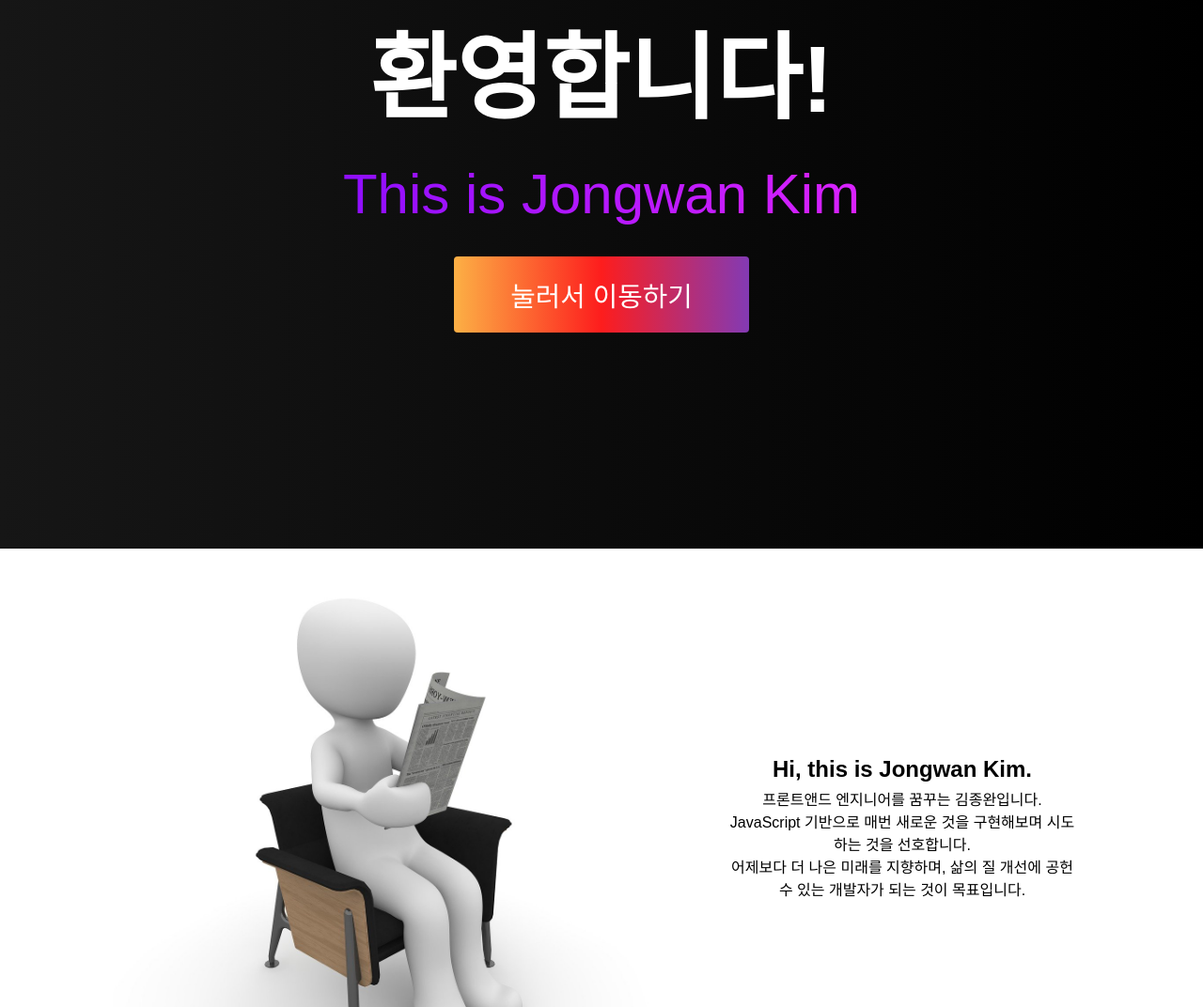
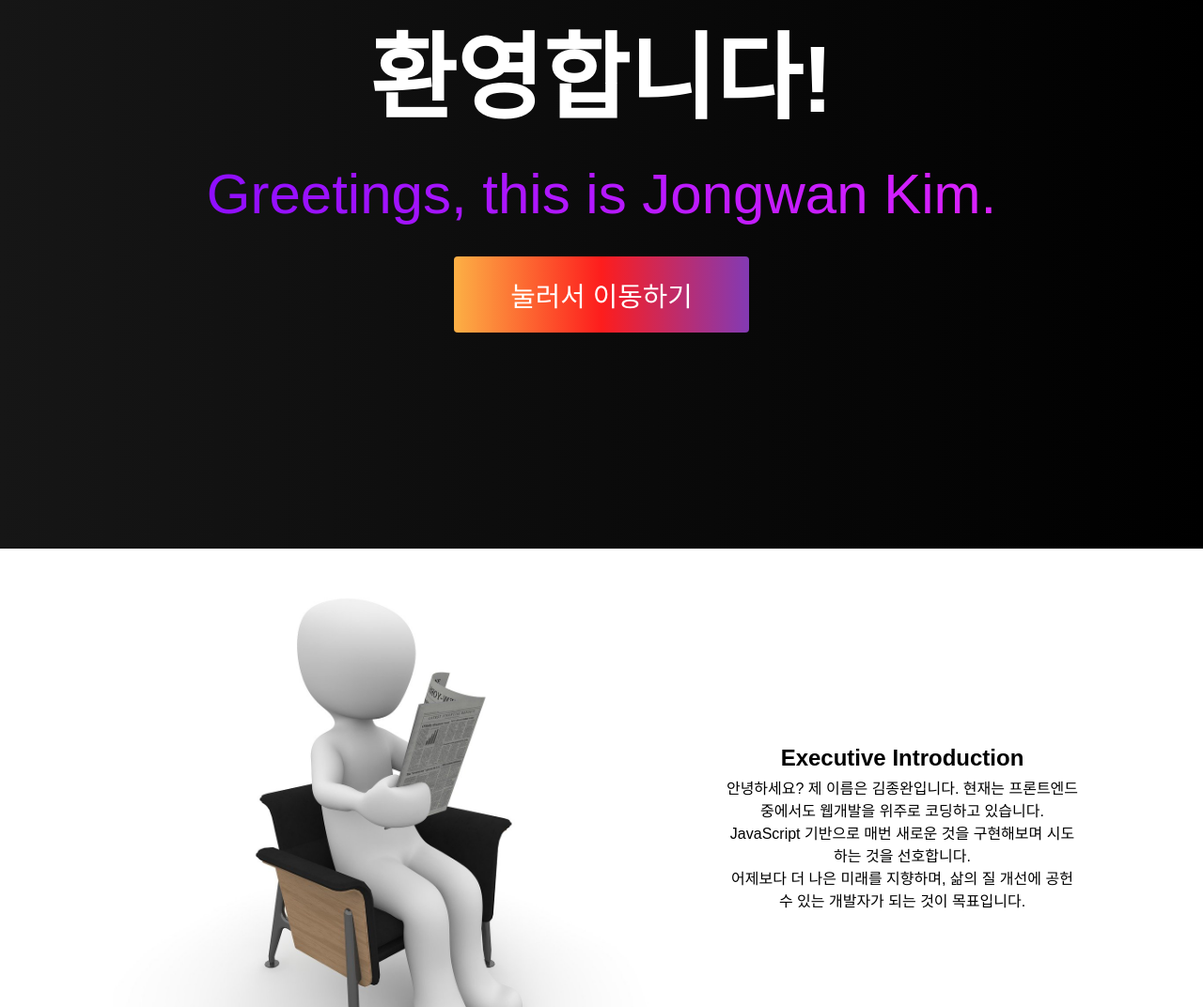
Before and after one commit to mireu-san/js-mireu, a website: page index.html in a window 1280 px wide. Shown: the part 227-1299 px from the top of the page at 94% size. Drawn offline with Linux system fonts and the light colour scheme.

Commit message:
first draft complete - checkpoint

```diff
--- a/index.html
+++ b/index.html
@@ -24,7 +24,7 @@
     <div class="intro" id="front">
         <div class="intro__container">
             <h1 class="intro__head"> <span>환영합니다!</span></h1>
-            <p class="intro__content">This is Jongwan Kim</p>
+            <p class="intro__content">Greetings, this is Jongwan Kim.</p>
             <button class="intro__button"><a href="#self__intro">눌러서 이동하기</a></button>
         </div>
     </div>
@@ -49,19 +49,15 @@
                         class="avatar"
                     />
                     <div class="biography">
-                        <h2 class="biography__title">Hi, this is Jongwan Kim.</h2>
+                        <h2 class="biography__title">Executive Introduction</h2>
                         <p class="biography__context">
-                            <span>프론트앤드 엔지니어를 꿈꾸는 김종완입니다.</span></br>
+                            <span>안녕하세요? 제 이름은 김종완입니다. 현재는 프론트엔드 중에서도 웹개발을 위주로 코딩하고 있습니다.</span></br>
                             <span>JavaScript 기반으로 매번 새로운 것을 구현해보며 시도하는 것을 선호합니다.</span></br>
                             <span>어제보다 더 나은 미래를 지향하며, 삶의 질 개선에 공헌 수 있는 개발자가 되는 것이 목표입니다.</span>
                         </p>
 
                     </div>
                 </section>
-
-                        <!-- <p class=br__space>안녕하세요. 저는 정돈된 프론트앤드 엔지니어를 꿈꾸는 김종완입니다.</p>
-                        <p class=br__space>JavaScript 를 기반으로 다양한 기능을 구현해보며 프로젝트를 만드는 것을 좋아합니다.</p>
-                        <p class=br__space>어제보다 더 나은 미래를 지향하며, 삶의 질 개선에 공헌 수 있는 개발자가 되는 것이 목표입니다.</p> -->
 
 <!-- body - Skills -->
 
```
